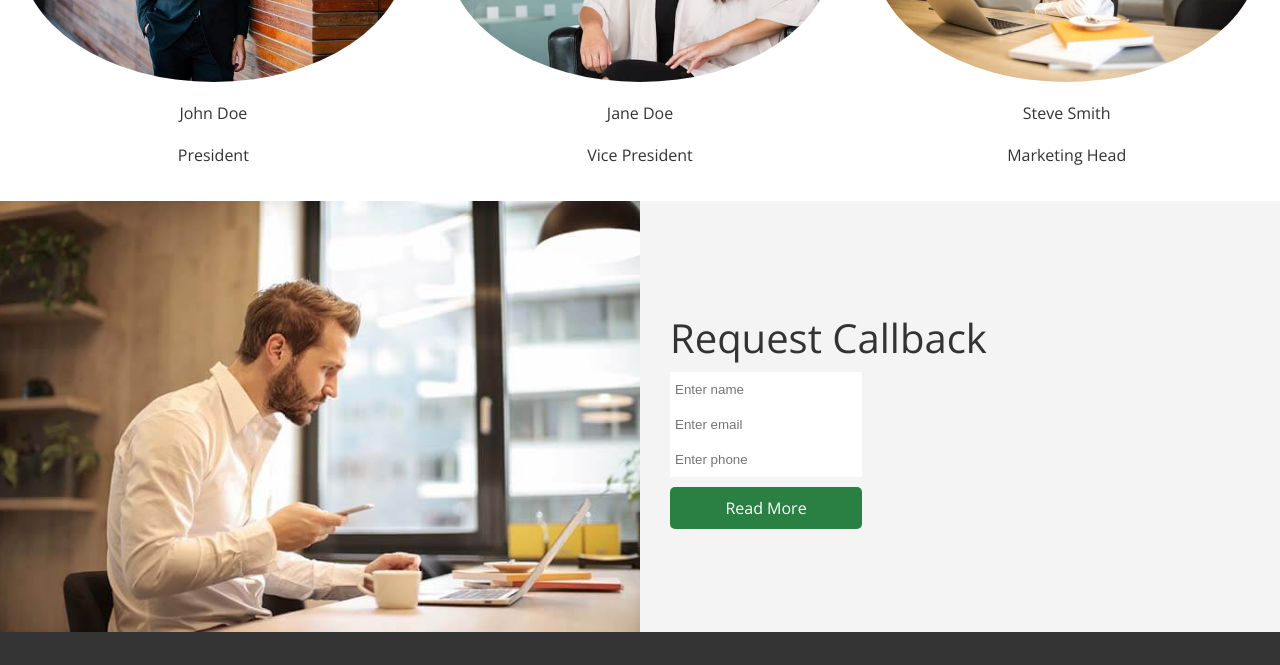
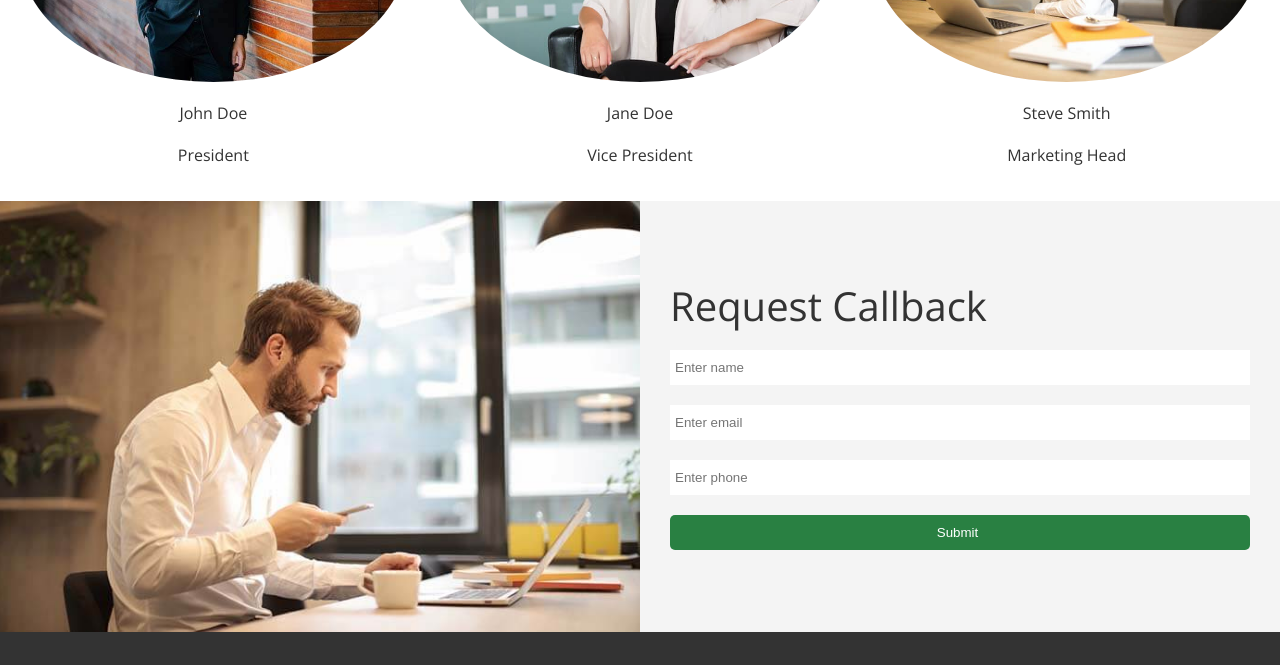
Before and after one commit to ZaidaMM/edgeLedger, a plain HTML site: page index.html in a window 1280 px wide. Shown: the part 3124-3789 px from the top of the page. Drawn offline with nearby package versions, Linux system fonts and the light colour scheme.

Commit message:
Updated contact form

```diff
--- a/css/styles.css
+++ b/css/styles.css
@@ -273,12 +273,16 @@ img {
 #contact .contact-form {
   color: var(--dark-color);
 }
-#contact .contact-form input {
+#contact .form {
+  width: 100%;
+}
+#contact .form input {
   width: 100%;
   border: none;
   padding: 10px 10px 10px 5px;
+  margin: 10px 0;
 }
-#contact .contact-form a {
+#contact .form input[type="submit"] {
   width: 100%;
   border: none;
   text-align: center;
--- a/index.html
+++ b/index.html
@@ -250,14 +250,19 @@
           <div class="column">
             <div class="column-2 bg-light contact-form">
               <h2>Request Callback</h2>
-              <form name="contact" method="POST" data-netlify="true">
+              <form
+                name="contact"
+                method="POST"
+                data-netlify="true"
+                class="form"
+              >
                 <input type="text" name="name" placeholder="Enter name" />
                 <br />
                 <input type="email" name="email" placeholder="Enter email" />
                 <br />
                 <input type="number" name="phone" placeholder="Enter phone" />
                 <br />
-                <a class="btn btn-primary btn-border" href="#"> Read More</a>
+                <input type="submit" class="btn btn-primary btn-border" />
               </form>
             </div>
           </div>
```
